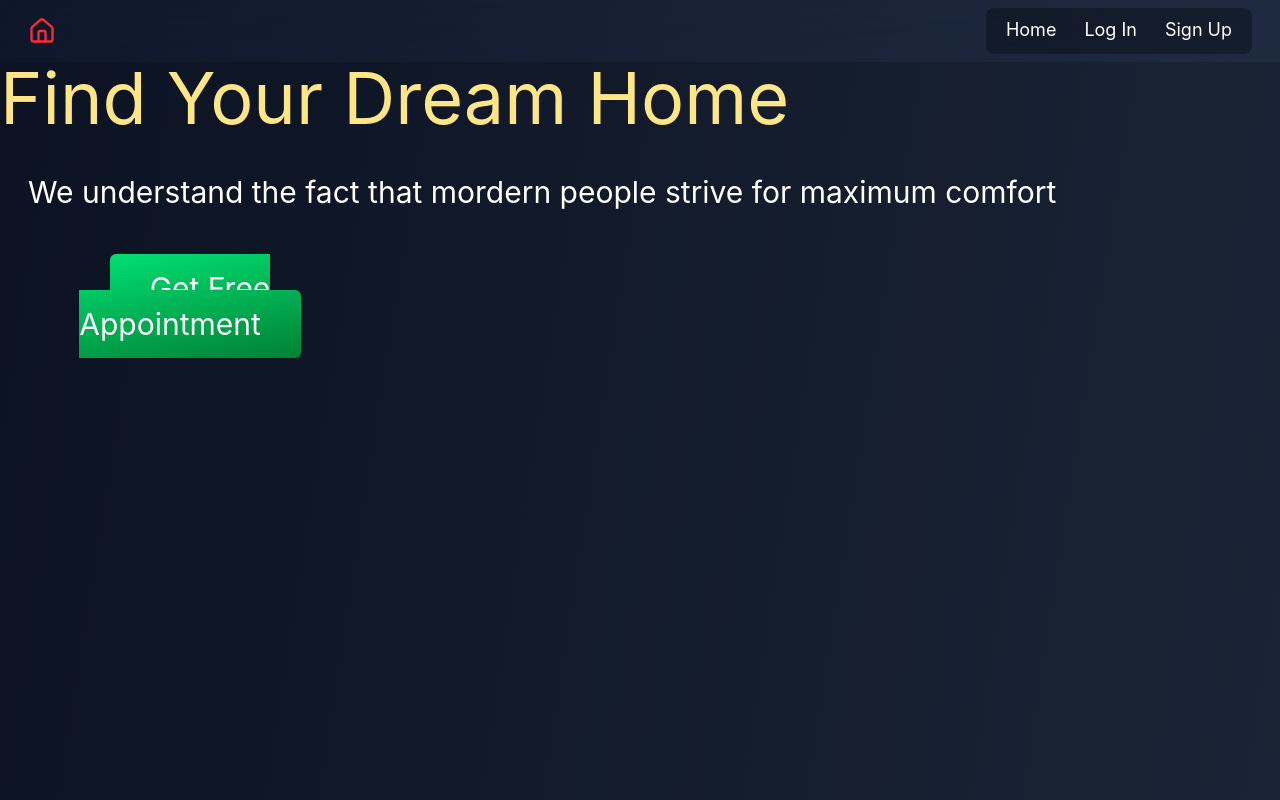
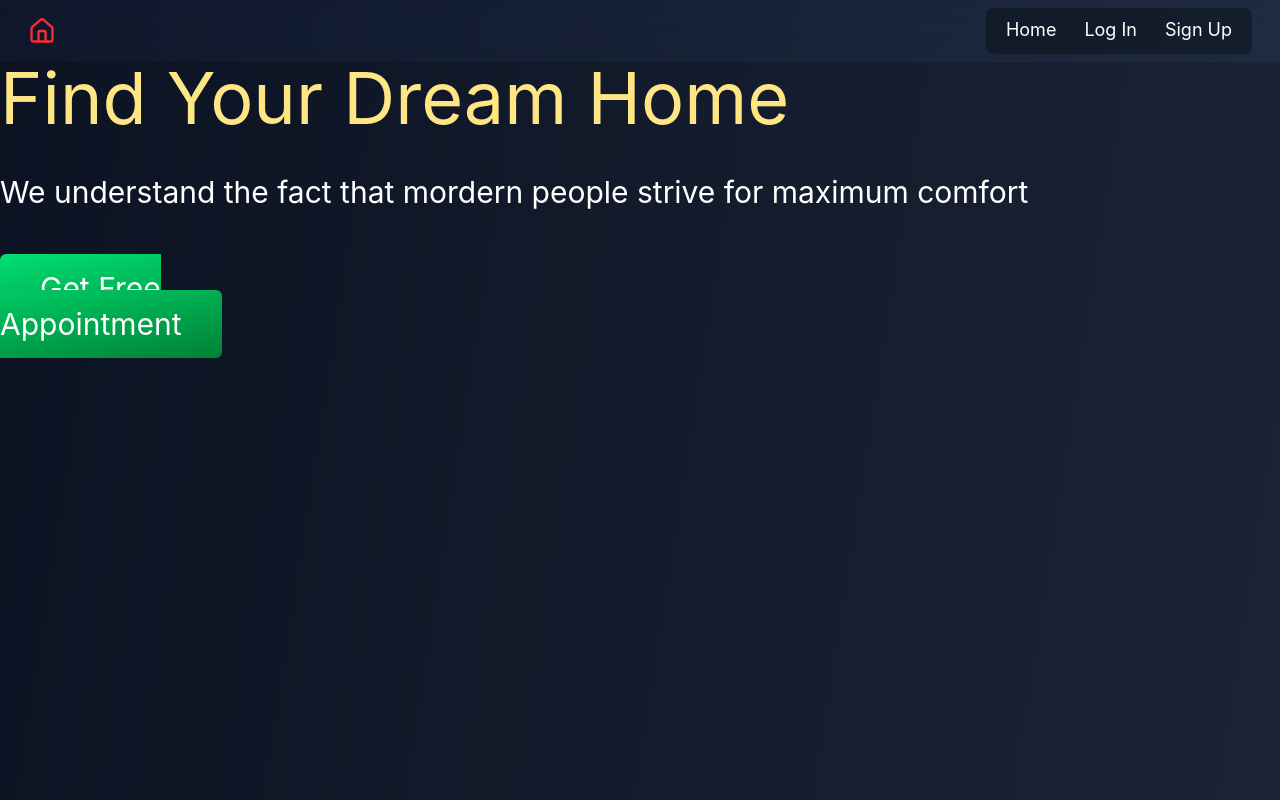
Before and after one commit to acquah-forever/my-realEstate, a React (Vite) app: page / in a window 1280 px wide. Shown: the top 800 px of the page. Built offline with nearby package versions, Linux system fonts and the light colour scheme.

Commit message:
moved hero button to new div

```diff
--- a/src/components/Hero.jsx
+++ b/src/components/Hero.jsx
@@ -7,15 +7,16 @@ import { HashLink } from 'react-router-hash-link'
 const Hero = () => {
 
   return (
-    <div id='hero' className='relative min-h-screen flex flex-col justify-start text-center bg-cover bg-center bg-fixed overflow-hidden' >
+    <div id='hero' className='relative min-h-screen flex flex-col justify-start  text-center bg-cover bg-center bg-fixed overflow-hidden' >
       <div className='absolute inset-0 bg-black/20 z-0'></div>
       <div className='relative z-10 text-white text-left space-y-10'>
         <h1 className='text-5xl sm:text-6xl md:text-7xl text-amber-200'>Find Your Dream Home</h1>
-        <h2 className='px-7 text-2xl sm:text-3xl text-white'>We understand the fact that mordern people strive for maximum comfort</h2>
+        <h2 className='text-2xl sm:text-3xl text-white'>We understand the fact that mordern people strive for maximum comfort</h2>
+        <div className='mt-15 w-95 hover:scale-110 transition-all ease-in-out duration-300'>
+          <HashLink to='/#form' className="relative z-10 mt-10 text-white bg-linear-to-br from-green-400 to-green-700 px-5 sm:px-7 md:px-10 py-4 rounded-md text-xl sm:text-2xl md:text-3xl">Get Free Appointment</HashLink>
+        </div>
       </div>
-      <div className='mt-15 w-95 hover:scale-110 transition-all ease-in-out duration-300'>
-        <HashLink to='/#form' className="relative z-10 mt-10 text-white bg-linear-to-br from-green-400 to-green-700 px-5 sm:px-7 md:px-10 py-4 rounded-md text-xl sm:text-2xl md:text-3xl">Get Free Appointment</HashLink>
-      </div>
+
     </div>
   )
 }
```
